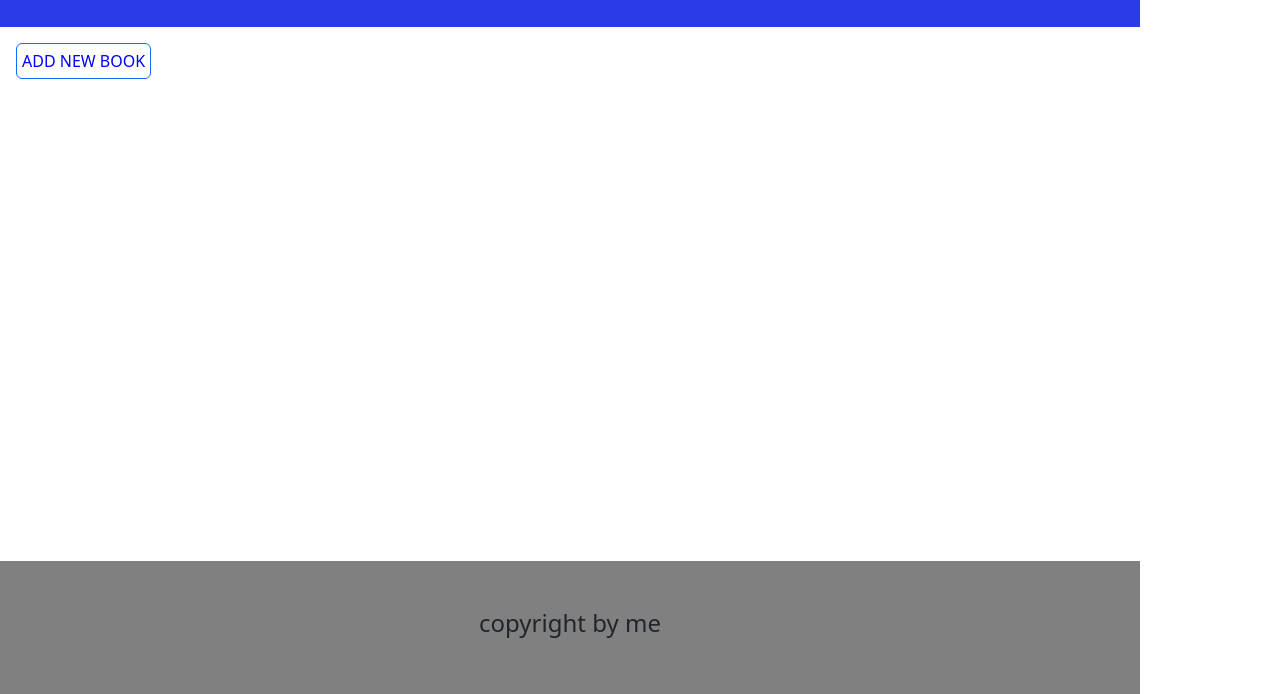
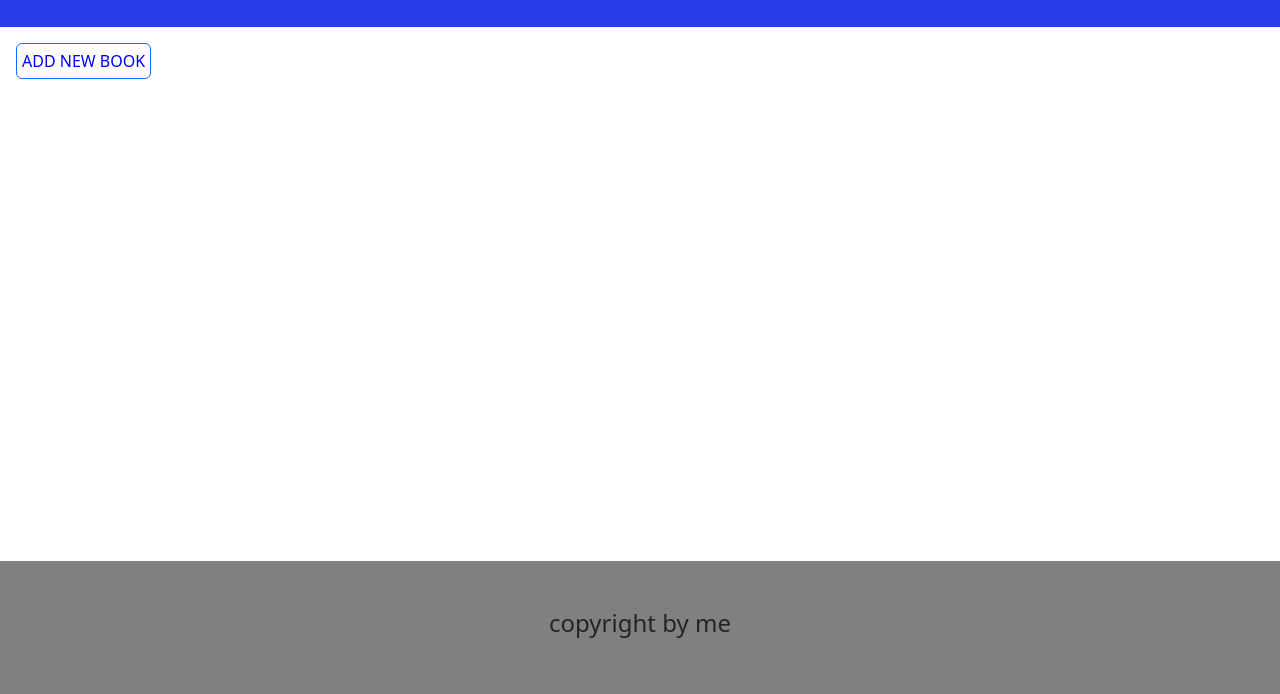
Before and after one commit to pethoburr/library, a plain HTML site: page index.html in a window 1280 px wide. Shown: the part 106-800 px from the top of the page. Drawn offline with nearby package versions, Linux system fonts and the light colour scheme.

Commit message:
made container class container-fluid to cancel bootstrap default size

```diff
--- a/index.html
+++ b/index.html
@@ -11,7 +11,7 @@
     <title>Library</title>
 </head>
 <body>
-    <div class="container">
+    <div class="container-fluid">
         <header><h1>LIBRARY</h1></header>
         <div class="body">
             <!-- Button trigger modal -->
--- a/styles.css
+++ b/styles.css
@@ -1,4 +1,4 @@
-.container {
+.container-fluid {
     padding: 0 !important;
     margin: 0 !important;
     height: 100vh !important;
@@ -67,3 +67,7 @@ label {
     display: grid;
     grid-template-columns: repeat( auto-fit, minmax(250px, 1fr) );
 }
+
+.remove {
+    background-color: red !important;
+}
```
